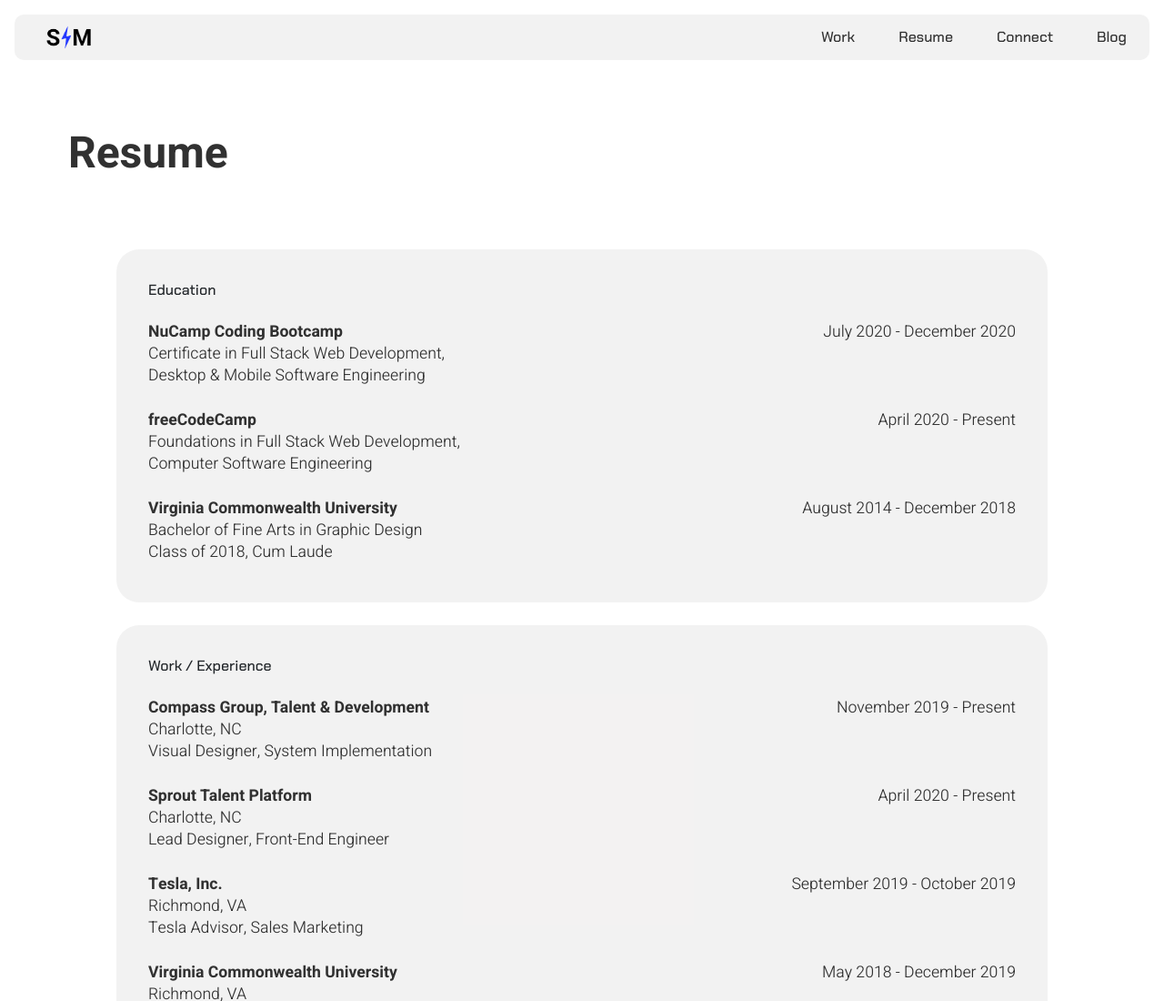
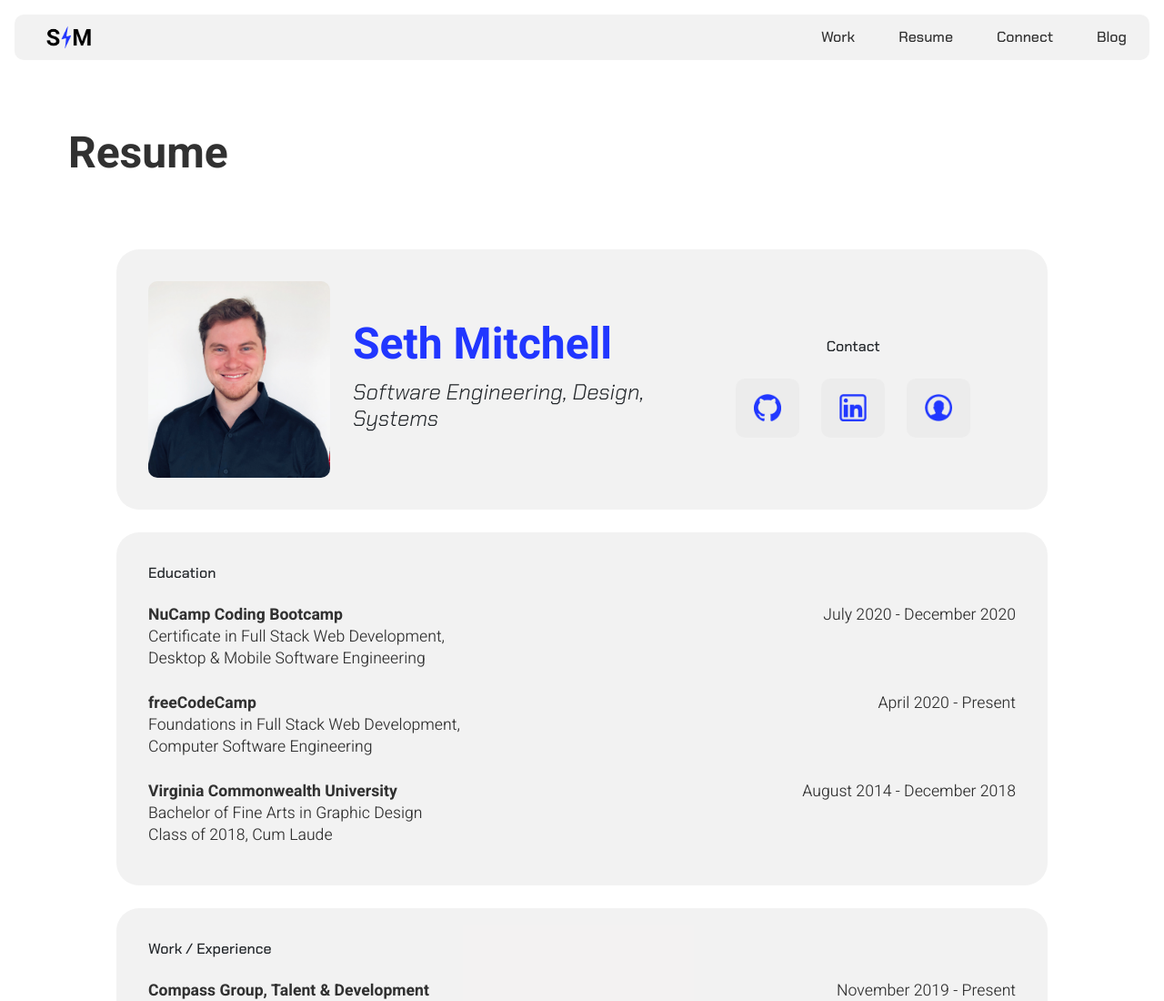
Before and after one commit to sethayotte/Portfolio_V1, a website: page resume.html in a window 1280 px wide. Shown: the top 1100 px of the page at 91% size. Drawn offline with nearby package versions, Linux system fonts and the light colour scheme.

Commit message:
Resume updates

```diff
--- a/css/main.scss
+++ b/css/main.scss
@@ -604,6 +604,42 @@
 
     }
 
+.about-me {
+    display: flex;
+    flex-direction: row;
+    justify-content: space-between;
+    align-items: center;
+
+    #resume-profile {
+        img {
+            width: 200px;
+            border-radius: 10px;
+            margin-right: 25px;
+        }
+    }
+
+    .content-block {
+        h1 {
+            color: color(accent);
+        }
+    }
+
+    #contact-resume {
+        display: flex;
+        flex-direction: column;
+        justify-content: center;
+        align-items: center;
+        margin-right: 50px;
+        margin-left: 25px;
+
+        .social-buttons {
+            margin-top: 35px;
+            margin-left: -25px;
+            margin-bottom: 0px;
+        }
+    }
+}
+
 
 .proficiencies {
 
--- a/resume.html
+++ b/resume.html
@@ -49,6 +49,40 @@
   </div>
 
   <section class="resume-body">
+
+    <section class="about-me">
+      <div class="content-block" id="resume-profile">
+        <img src="assets/Profile.jpeg">
+      </div>
+      <div class="content-block">
+        <h1>Seth Mitchell</h1>
+        <h3>Software Engineering, Design, Systems</h3>
+      </div>
+      <div class="content-block" id="contact-resume">
+      <div class="section-title">
+        <h2>Contact</h2>
+      </div>
+      <div class="connect-blocks">
+        <div class="social-buttons">
+          <div>
+            <a class="social-icon ml-4" href="https://www.linkedin.com/in/sethayottemitchell/" target="_blank">
+              <img src="assets/github-icon.png" height="30" class="d-inline-block align-center" alt="">
+            </a>
+          </div>
+          <div>
+            <a class="social-icon ml-4" href="https://www.linkedin.com/in/sethayottemitchell/" target="_blank">
+              <img src="assets/linkedin-icon.png" height="30" class="d-inline-block align-center" alt="">
+            </a>
+          </div>
+          <div>
+            <a class="social-icon ml-4" href="https://www.linkedin.com/in/sethayottemitchell/" target="_blank">
+              <img src="assets/connect-icon.png" height="30" class="d-inline-block align-center" alt="">
+            </a>
+          </div>
+        </div>
+        </div>
+        </div>
+    </section>
 
   <section class="education">
     <div class="section-title">
```
Also changed, not shown: assets/Profile.jpeg (added), css/main.css, 1 other file.
